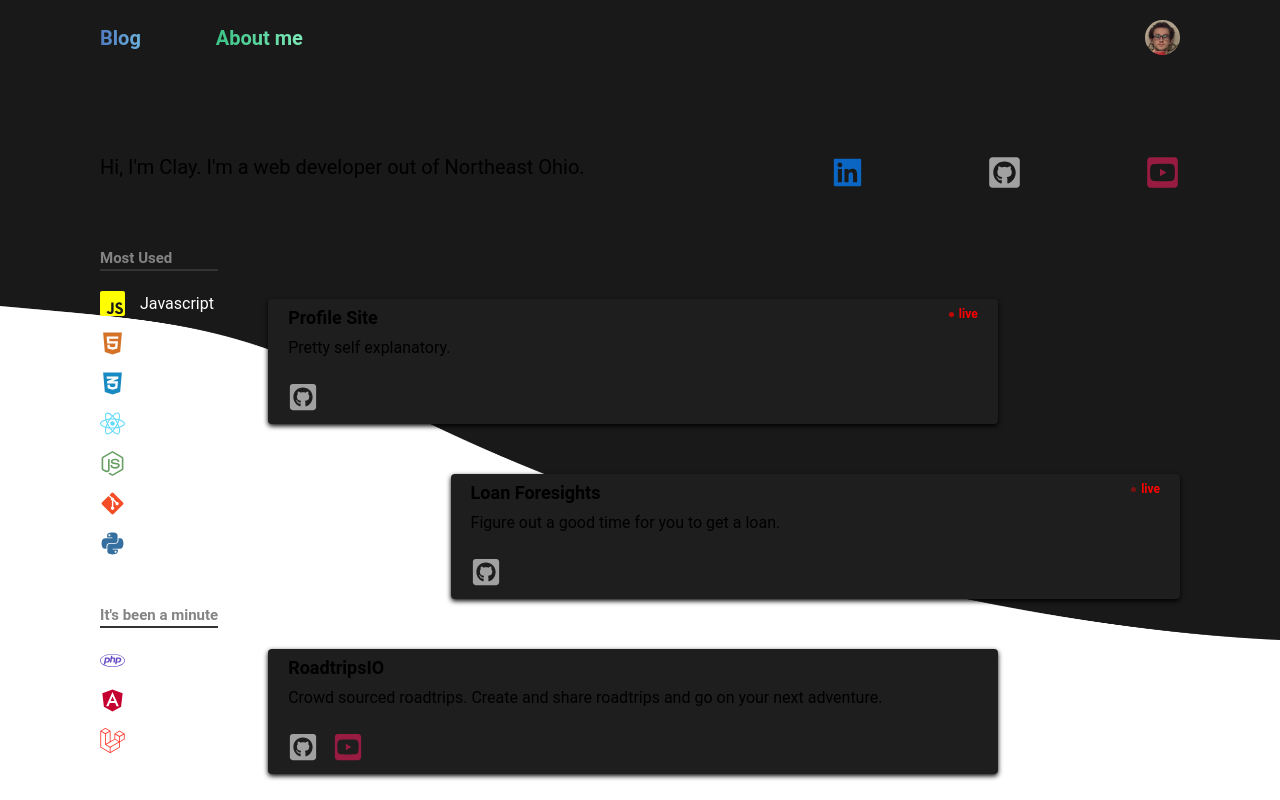
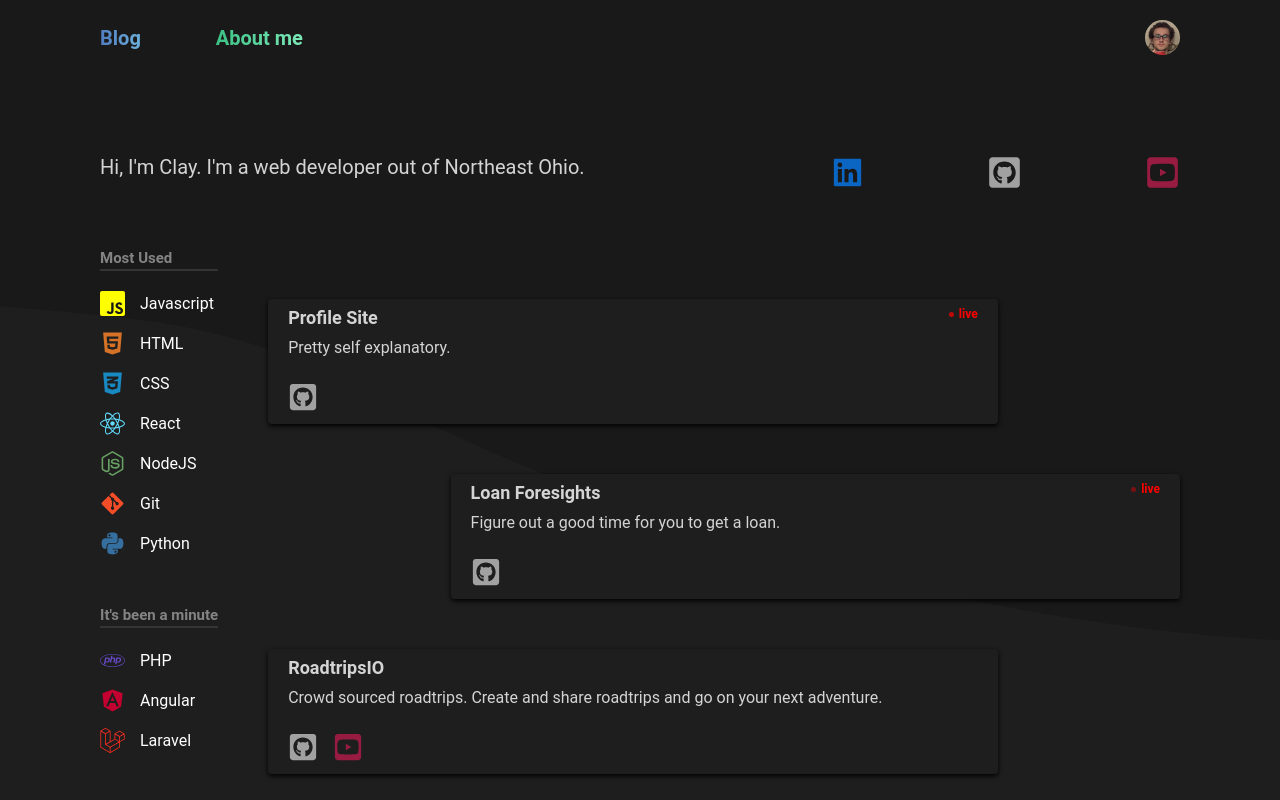
Before and after one commit to IDrumsey/profile-site-v2, a Next.js app: page / in a window 1280 px wide. Shown: the top 800 px of the page. Built offline with nearby package versions, Linux system fonts and the light colour scheme.

Commit message:
Fixed colors

```diff
--- a/app/styles/globals.scss
+++ b/app/styles/globals.scss
@@ -10,6 +10,8 @@ body {
 
 body {
   overflow-x: hidden;
+  background-color: #1E1E1E;
+  color: #D4D4D4;
 }
 
 a {
@@ -21,15 +23,15 @@ a {
   box-sizing: border-box;
 }
 
-@media (prefers-color-scheme: dark) {
-  html {
-    color-scheme: dark;
-  }
-  body {
-    color: white;
-    background: black;
-  }
-}
+// @media (prefers-color-scheme: dark) {
+//   html {
+//     color-scheme: dark;
+//   }
+//   body {
+//     color: white;
+//     background: black;
+//   }
+// }
 
 
 
```
